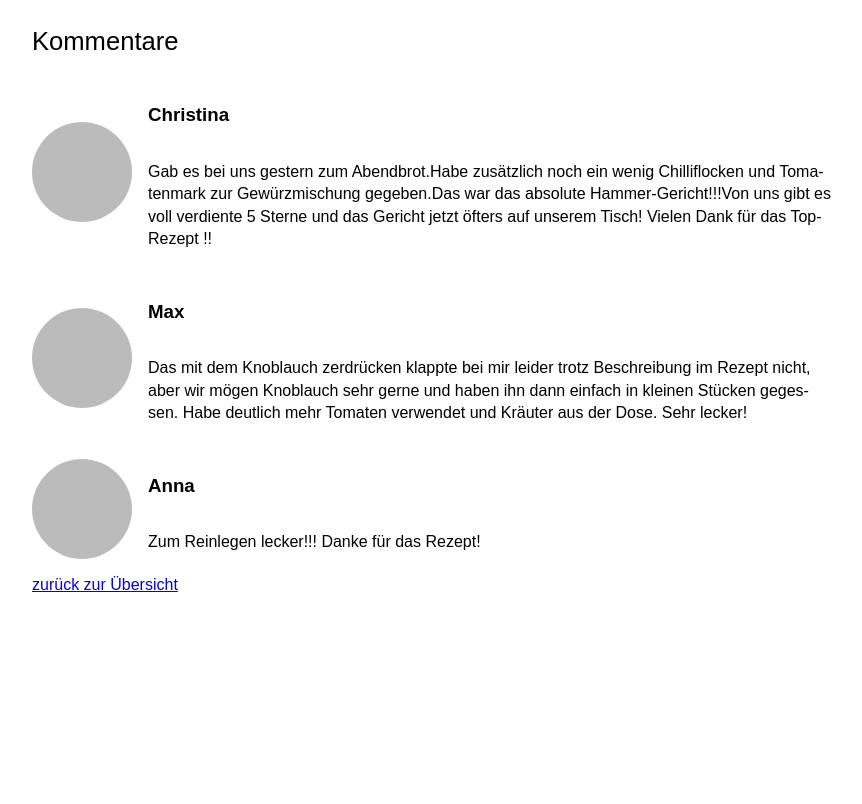
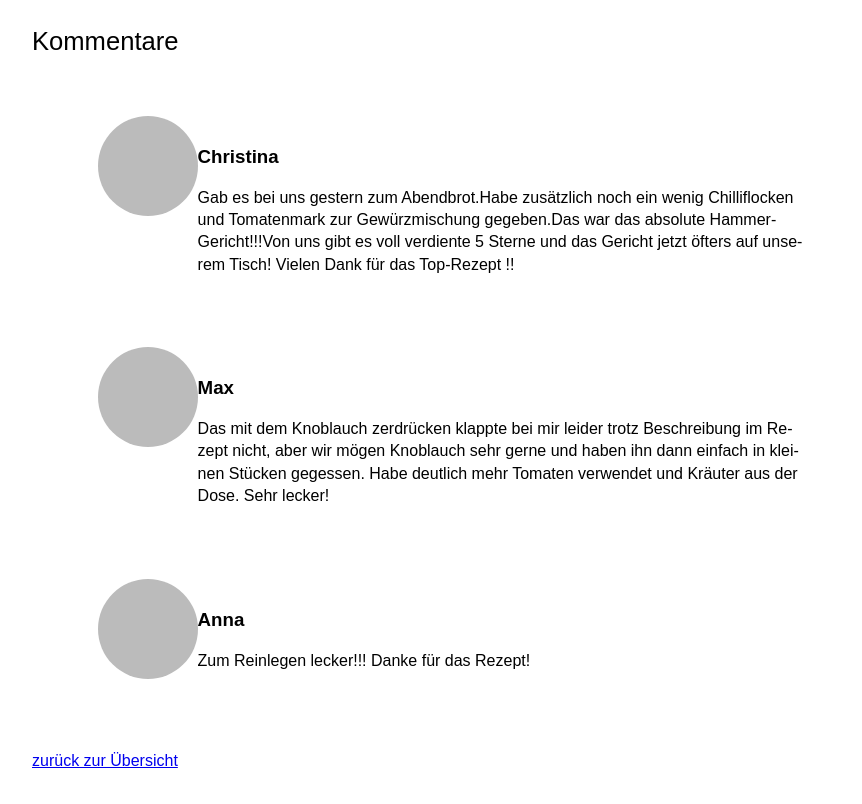
Before and after one commit to mi-classroom/feature-request---bewertungen-zu-rezepten-team-a, a website: page recipes/spaghetti-aglio-olio-e-peperoncino.html in a window 1280 px wide. Shown: the part 6836-7640 px from the top of the page, without its empty margins (208-1070 px from the left). Before the commit the page ends 7492 px from the top, so only its background shows below. Drawn offline with Linux system fonts and the light colour scheme.

Commit message:
5. Kommentare erstellt

```diff
--- a/recipes/spaghetti-aglio-olio-e-peperoncino.html
+++ b/recipes/spaghetti-aglio-olio-e-peperoncino.html
@@ -252,32 +252,29 @@
 
     <section>
         <h2>Kommentare</h2>
-
+        <ul class="comment">
+            <li>
+                <span class="avatar"></span>
                 <div>
-
-            <div class = container>
-                <span class="avatar"></span>
-                <div class="comments">
                     <h3>Christina </h3>
                     <p> Gab es bei uns gestern zum Abendbrot.Habe zusätzlich noch ein wenig Chilliflocken und Tomatenmark zur Gewürzmischung gegeben.Das war das absolute Hammer-Gericht!!!Von uns gibt es voll verdiente 5 Sterne und das Gericht jetzt öfters auf unserem Tisch! Vielen Dank für das Top-Rezept !! </p>
                 </div>
-            </div>
-            <div class = "container">
+                </li>
+            <li>
                <span class="avatar"></span>
-               <div class="comments">
+               <div>
                     <h3>Max </h3>
                     <p> Das mit dem Knoblauch zerdrücken klappte bei mir leider trotz Beschreibung im Rezept nicht, aber wir mögen Knoblauch sehr gerne und haben ihn dann einfach in kleinen Stücken gegessen. Habe deutlich mehr Tomaten verwendet und Kräuter aus der Dose. Sehr lecker!  </p>
                 </div>
-            </div>
-            <div class = "container">
+            </li>
+            <li>
                 <span class="avatar"></span>
-            <div class = "comments">
+                <div>
                     <h3>Anna</h3>
                     <p>Zum Reinlegen lecker!!! Danke für das Rezept! </p>
                 </div>
-            </div>
-        </div>
-
+            </li>
+        </ul>
     </section>
 
 
--- a/styles/components.css
+++ b/styles/components.css
@@ -183,30 +183,29 @@ form > div > div > label {
 /* Kommentare
 ############################################################################ */
 
-.avatar {
-  height: 100px;
-  width: 100px;
-  background-color: #bbb;
-  border-radius: 50%;
-  display: inline-block;
-  flex-shrink: 0;
-}
+.comment {
+    list-style: none;
+    margin-bottom: var(--l);
+  }
 
-.container {
-  display: flex;
-  align-items: center;
-}
+  .comment > li {
+      padding: var(--m);
+      display: flex;
+  }
 
-.comments {
-  display: grid;
-  grid-template-columns: 50px auto;
-  gap: var(--xs);
-}
+  .comment > li > span {
+      aspect-ratio: 1/1;
+  }
 
-.container > div {
-  margin-right: auto;
-  padding-left: var(--xs);
+  .comment > li > div {
+      display: flex;
+      flex-direction: column;
+  }
 
-  display: flex;
-  flex-direction: column;
-}
+  .avatar {
+      height: 100px;
+      width: 100px;
+      background-color: #bbb;
+      border-radius: 50%;
+      display: inline-block;
+    }
```
Lines whose indentation alone changed are shown as unchanged.
